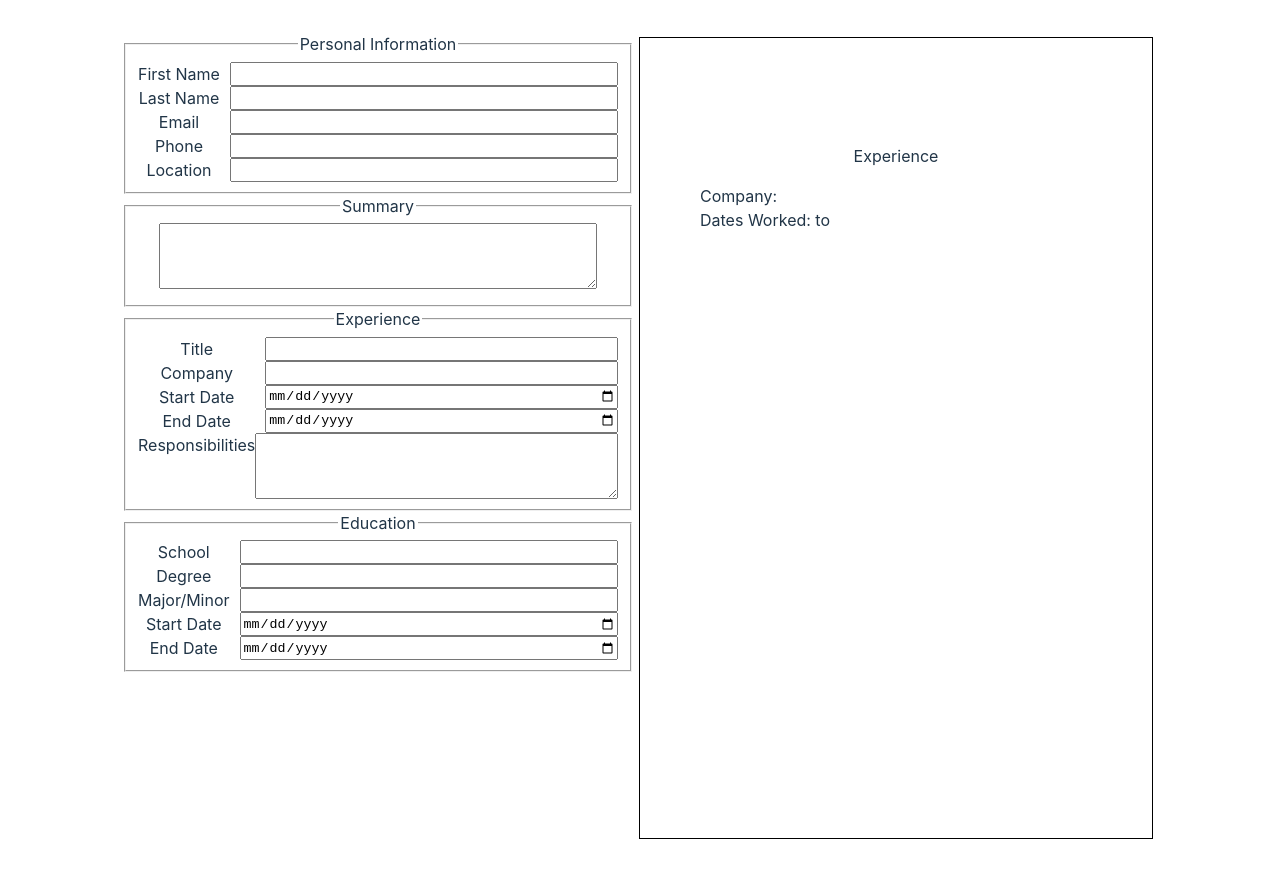
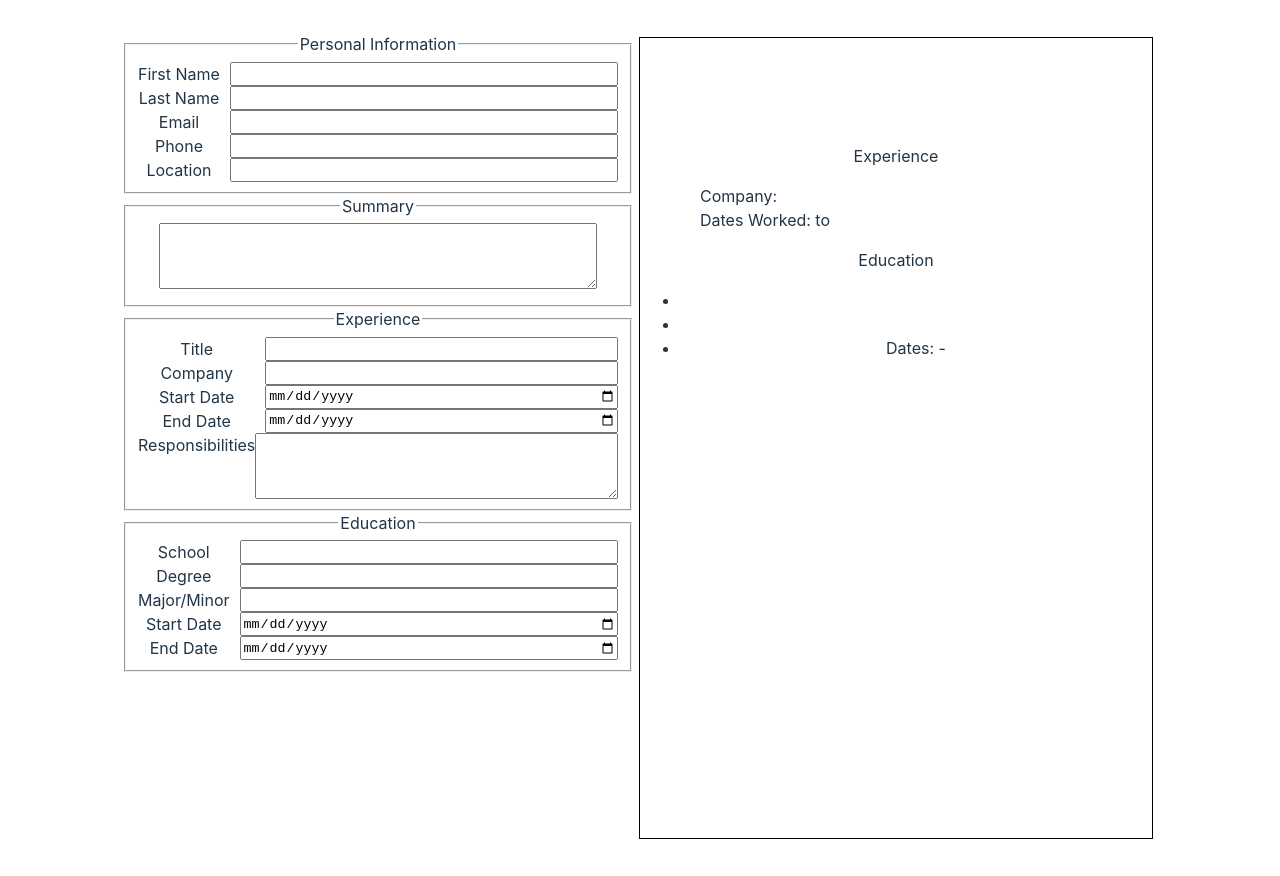
Before and after one commit to suzuhe481/cv-app-creator, a React (Vite) app: page / in a window 1280 px wide. Built offline with nearby package versions, Linux system fonts and the light colour scheme.

Commit message:
Displaying the education data

```diff
--- a/src/components/Preview/Preview.jsx
+++ b/src/components/Preview/Preview.jsx
@@ -14,6 +14,12 @@ function Preview({ formData }) {
   const startDate = formData.startDate;
   const endDate = formData.endDate;
   const responsibilities = formData.responsibilities;
+
+  const school = formData.school;
+  const degree = formData.degree;
+  const majorMinor = formData.majorMinor;
+  const degreeStartDate = formData.degreeStartDate;
+  const degreeEndDate = formData.degreeEndDate;
 
   return (
     <div className="preview">
@@ -32,7 +38,7 @@ function Preview({ formData }) {
         <p>{summary}</p>
       </div>
       <div className="experience">
-        <p>Experience</p>
+        <p className="section-title">Experience</p>
         <ul>
           <li className="title">{jobTitle}</li>
           <li className="company">Company: {company}</li>
@@ -42,6 +48,18 @@ function Preview({ formData }) {
           <li className="responsibilities">{responsibilities}</li>
         </ul>
       </div>
+      <div className="education">
+        <p className="section-title">Education</p>
+        <ul>
+          <li className="school">{school}</li>
+          <li className="degree">
+            {degree} {majorMinor}
+          </li>
+          <li className="dates">
+            Dates: {degreeStartDate} - {degreeEndDate}
+          </li>
+        </ul>
+      </div>
     </div>
   );
 }
```
